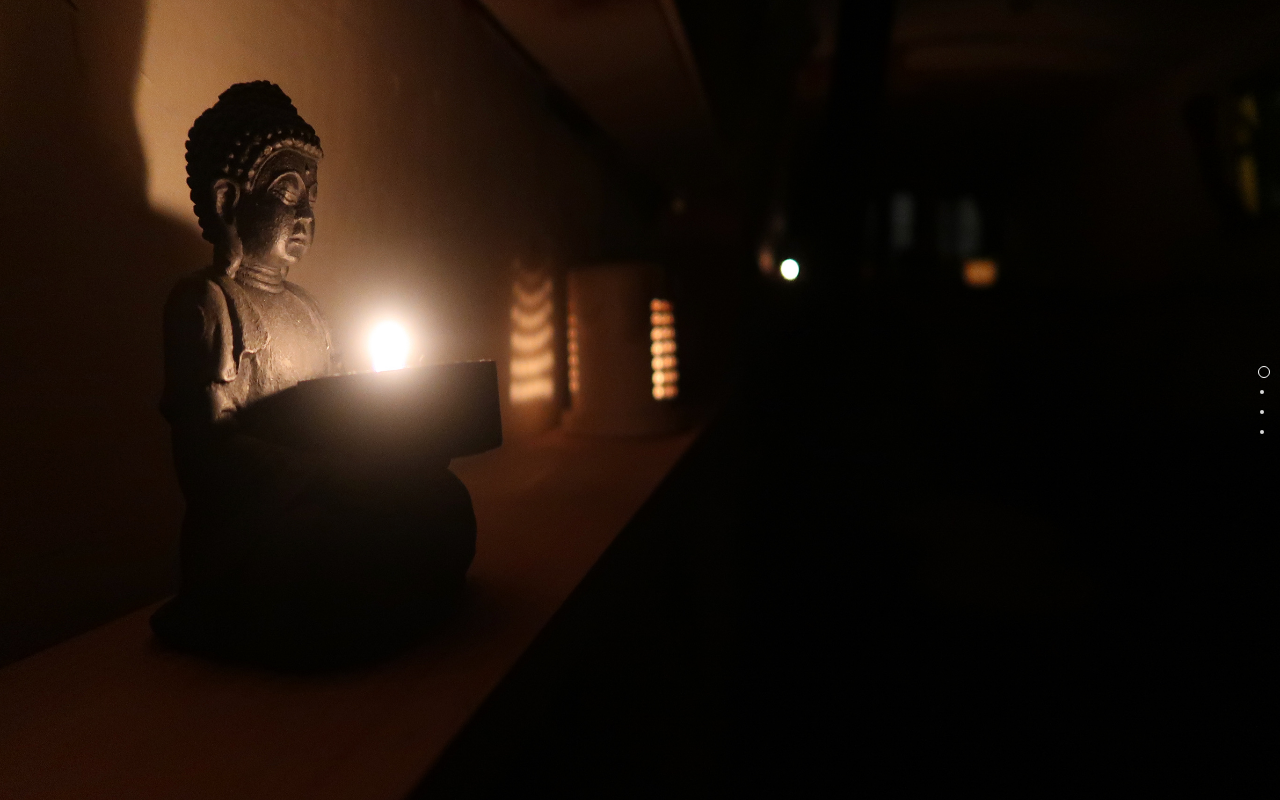
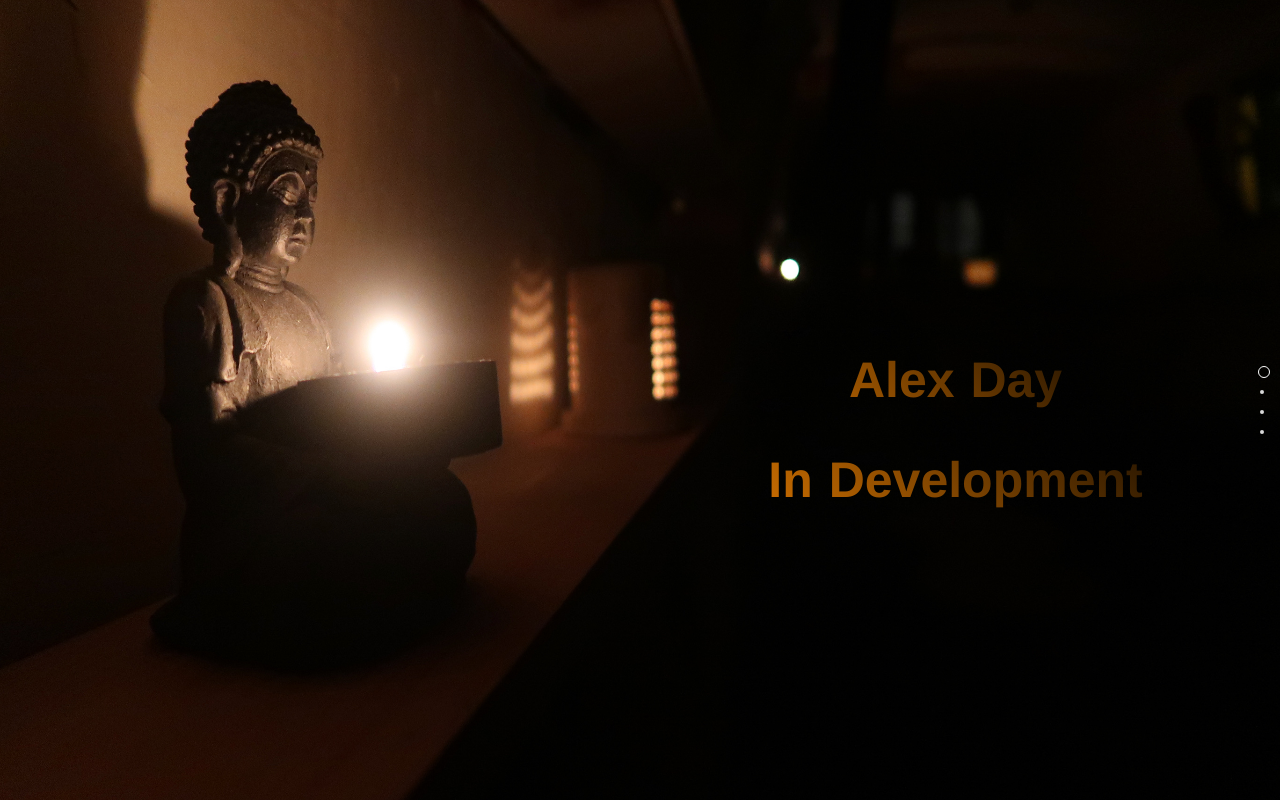
Before and after one commit to sudokufan/sudokufan.github.io, a plain HTML site: page index.html in a window 1280 px wide. Drawn offline with Linux system fonts and the light colour scheme.

Commit message:
undid gradient work

```diff
--- a/styles.css
+++ b/styles.css
@@ -50,7 +50,7 @@ a {
 
 .splashName p {
     word-spacing: 2px;
-    background: -webkit-linear-gradient(45deg, #d07000, #000000, 85%);
+    background: -webkit-linear-gradient(45deg, #d07000, #000000);
     -webkit-background-clip: text;
     -webkit-text-fill-color: transparent;
     font-size: 5rem;
```
